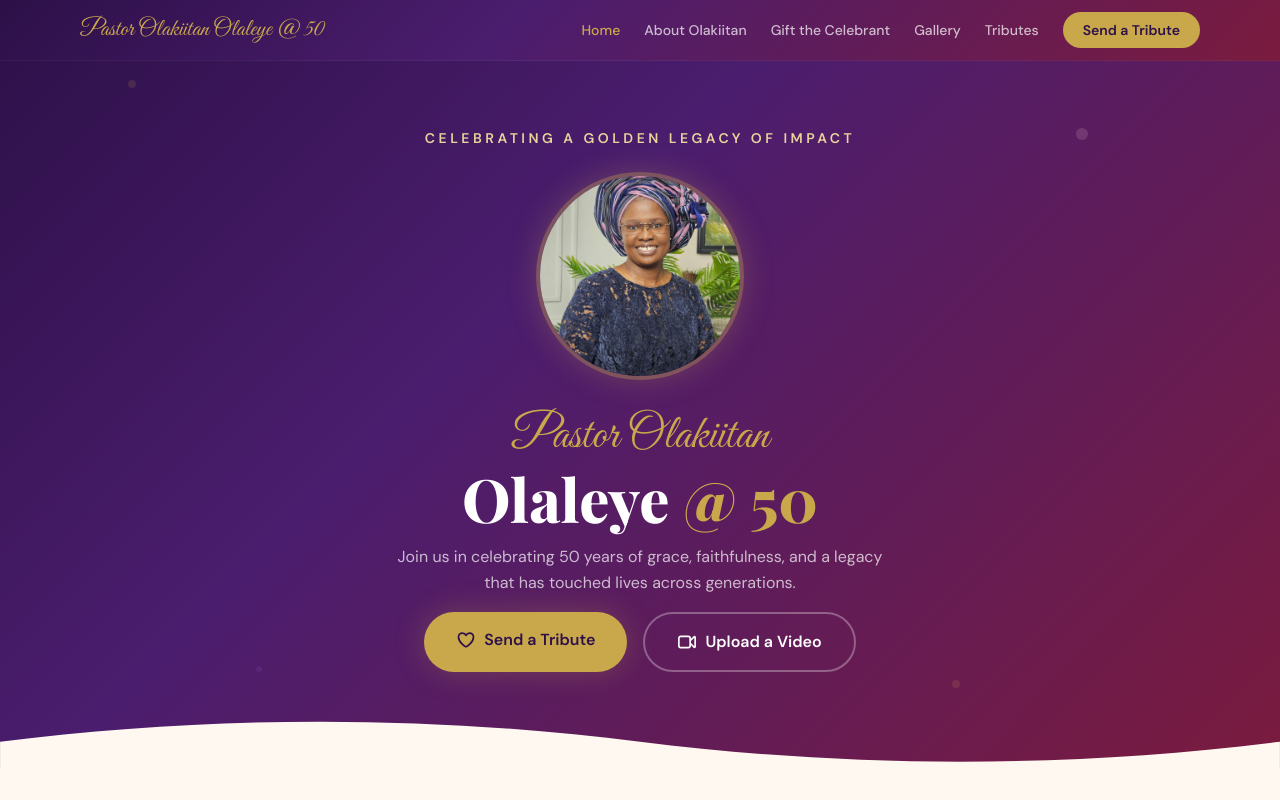
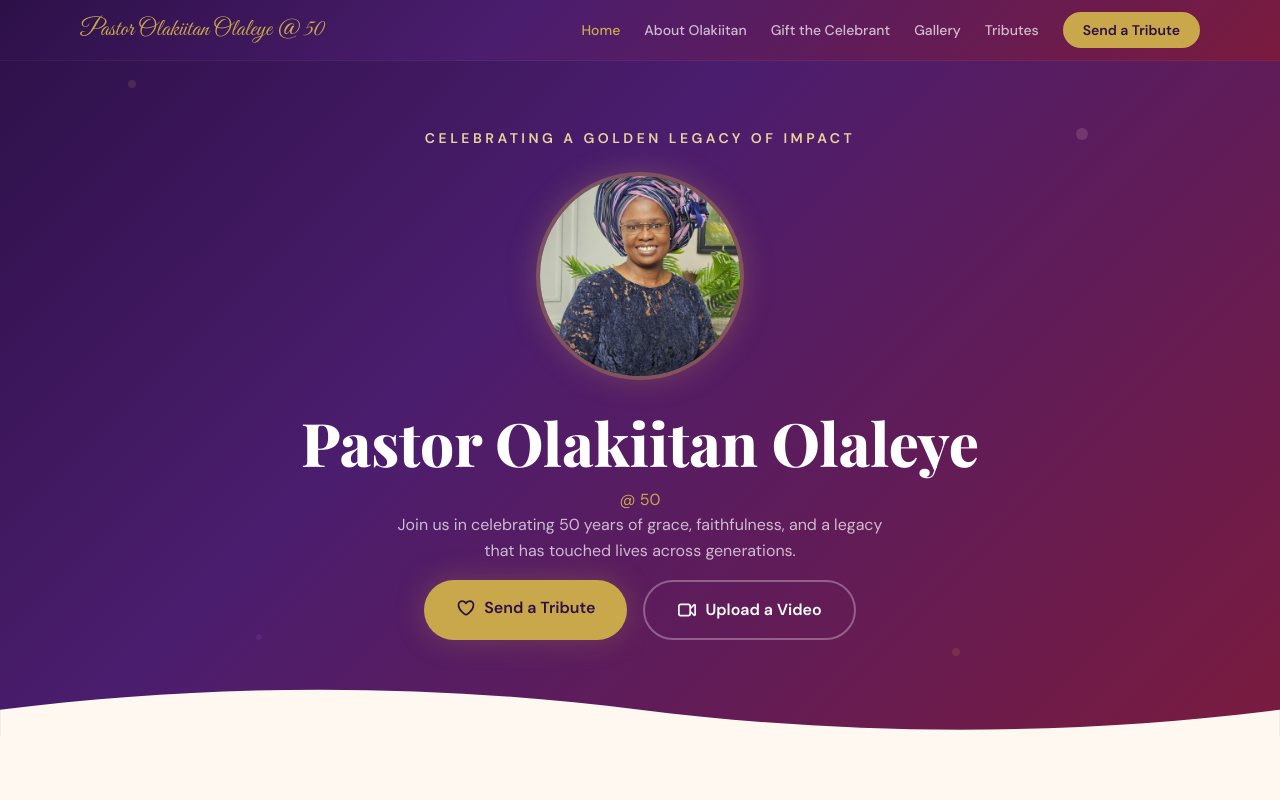
Before and after one commit to Tolaleye1/Birthday_Website, a Next.js app: page / in a window 1280 px wide. Shown: the top 800 px of the page. Built offline with nearby package versions, Linux system fonts and the light colour scheme; no server answers.

Commit message:
font change

```diff
--- a/src/components/home/HeroSection.tsx
+++ b/src/components/home/HeroSection.tsx
@@ -29,12 +29,13 @@ export default function HeroSection() {
         </div>
 
         {/* Celebrant Name */}
-        <p className="animate-[fadeUp_0.8s_ease-out_0.2s_both] font-[family-name:var(--font-script)] text-gold text-3xl md:text-5xl mb-2">
+        {/*<p className="animate-[fadeUp_0.8s_ease-out_0.2s_both] font-[family-name:var(--font-script)] text-gold text-3xl md:text-5xl mb-2">
           Pastor Olakiitan
-        </p>
+        </p>*/}
         <h1 className="animate-[fadeUp_0.8s_ease-out_0.2s_both] font-[family-name:var(--font-display)] text-4xl md:text-6xl font-extrabold text-white mb-4">
-          Olaleye <span className="text-gold">@ 50</span>
+          Pastor Olakiitan Olaleye {/*<span className="text-gold">@ 50</span>*/}
         </h1>
+        <h1><span className="text-gold">@ 50</span></h1>
         <p className="animate-[fadeUp_0.8s_ease-out_0.4s_both] text-white/70 max-w-lg mx-auto mb-4 leading-relaxed">
           Join us in celebrating 50 years of grace, faithfulness, and a legacy that has touched lives across generations.
         </p>
```
